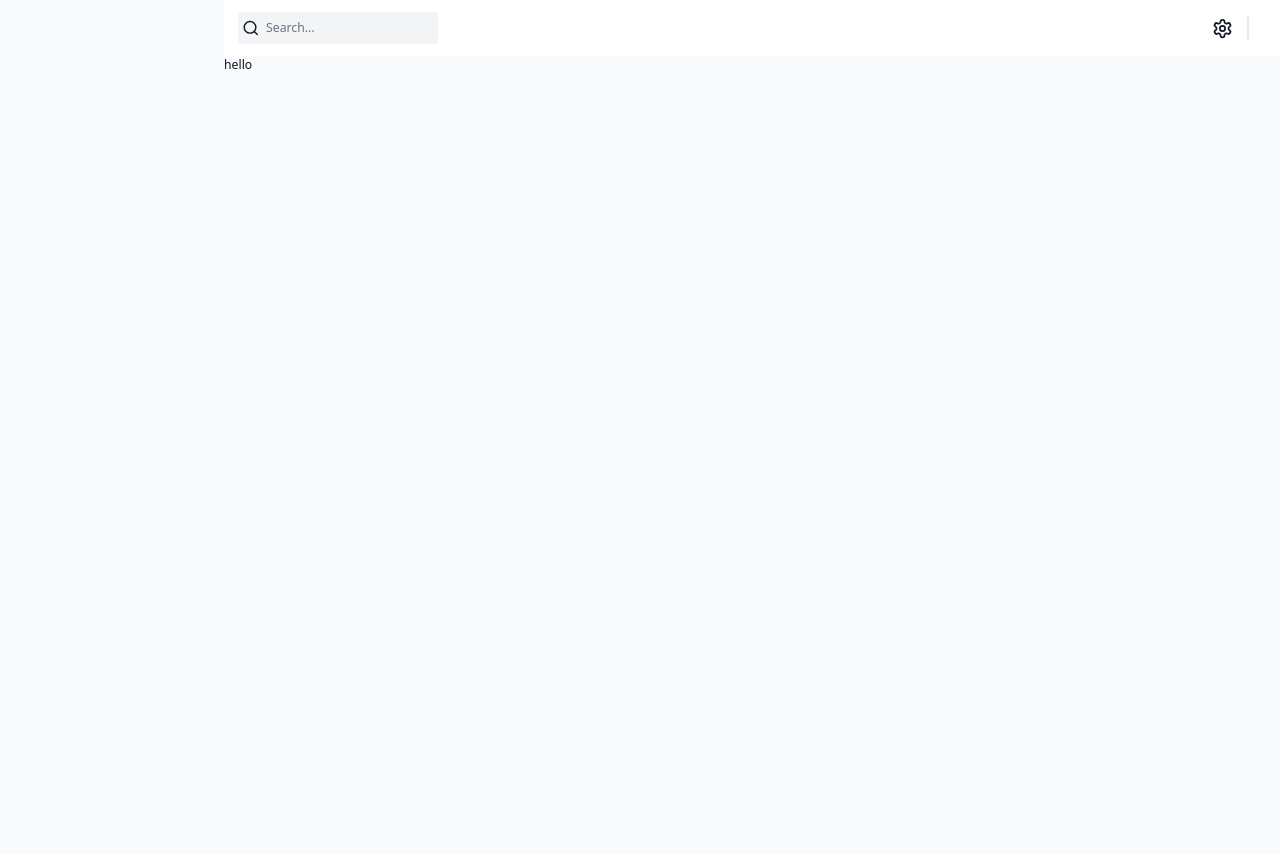
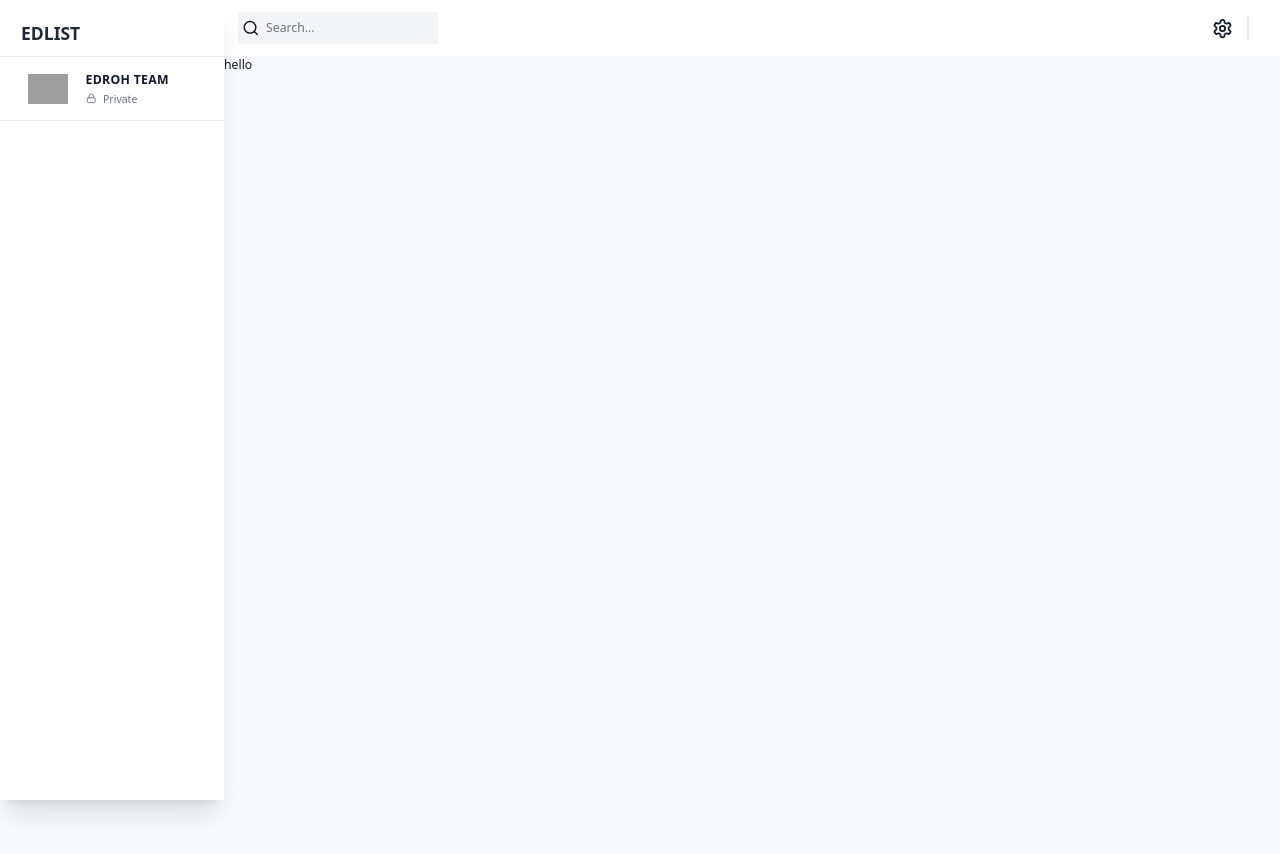
Before and after one commit to jtr-code/project-management, a Next.js app: page / in a window 1280 px wide. Built offline with nearby package versions, Linux system fonts and the light colour scheme; grey boxes are pictures that could not be loaded.

Commit message:
feat: add sidebar

```diff
--- /dev/null
+++ b/src/app/(components)/Sidebar/index.tsx
@@ -0,0 +1,42 @@
+"use client";
+
+import React, { useState } from "react";
+import { LockIcon } from "lucide-react";
+import Image from "next/image";
+
+const Sidebar = () => {
+  const [showProject, setShowProject] = useState(true);
+  const [showPriority, setShowPriority] = useState(true);
+
+  const sidebarClassNames = `fixed flex flex-col h-[100%] justify-between shadow-xl
+  transition-all duration-300 h-full z-40 dark:bg-black overflow-y-auto bg-white w-64`;
+
+  return (
+    <div className={sidebarClassNames}>
+      <div className="flex h-[100%] w-full flex-col justify-start">
+        {/* TOP LOGO */}
+        <div className="z-50 flex min-h-[56px] w-64 items-center justify-between bg-white px-6 pt-3 dark:bg-black">
+          <div className="text-xl font-bold text-gray-800 dark:text-white">
+            EDLIST
+          </div>
+        </div>
+
+        {/* TEAM */}
+        <div className="flex items-center gap-5 border-y-[1.5px] border-gray-200 px-8 py-4 dark:border-gray-700">
+          <Image src="/logo.png" alt="Logo" width={40} height={40} />
+          <div>
+            <h3 className="text-md font-bold tracking-wide dark:text-gray-200">
+              EDROH TEAM
+            </h3>
+            <div className="mt-1 flex items-start gap-2">
+              <LockIcon className="mt-[0.1rem] h-3 w-3 text-gray-500 dark:text-gray-400" />
+              <p className="text-xs text-gray-500">Private</p>
+            </div>
+          </div>
+        </div>
+      </div>
+    </div>
+  );
+};
+
+export default Sidebar;
--- a/src/app/DashboardWrapper.tsx
+++ b/src/app/DashboardWrapper.tsx
@@ -1,9 +1,11 @@
 import React from "react";
 import Navbar from "@/app/(components)/Navbar";
+import Sidebar from "@/app/(components)/Sidebar";
+
 const DashboardWrapper = ({ children }: { children: React.ReactNode }) => {
   return (
     <div className="flex min-h-screen w-full bg-gray-50 text-gray-900">
-      {/* sidebar */}
+      <Sidebar />
       <main
         className={`flex w-full flex-col bg-gray-50 dark:bg-dark-bg md:pl-64`}
       >
```
